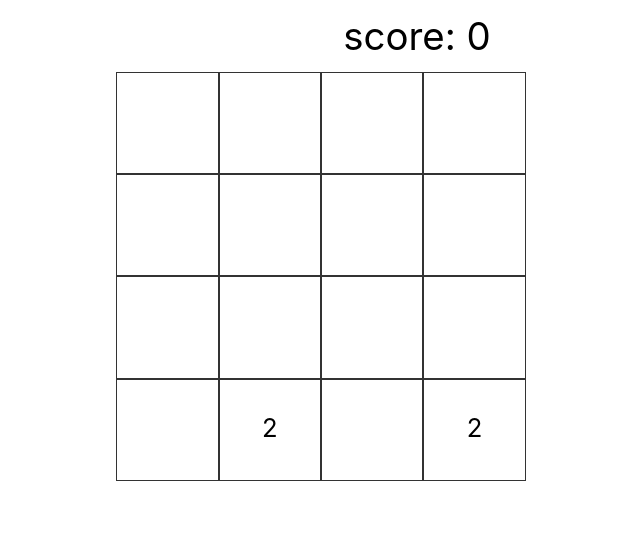
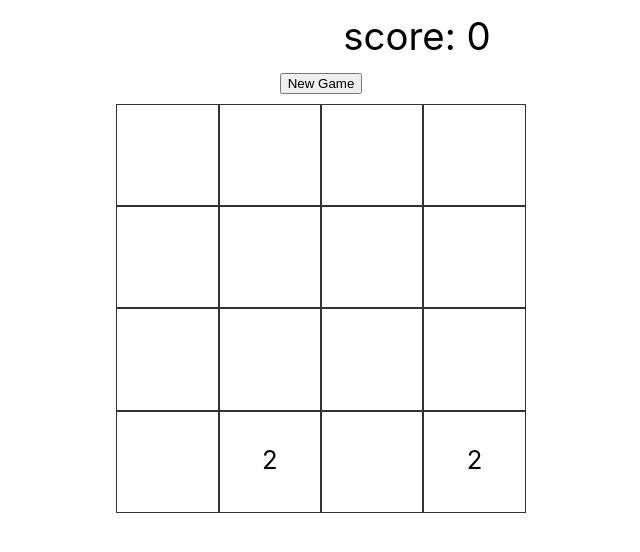
Before and after one commit to RogiesDogiesStudios/2048, a React (Create React App) app: page / in a window 1280 px wide. Shown: the top 552 px of the page, without its empty margins (319-959 px from the left). Built offline with nearby package versions, Linux system fonts and the light colour scheme; the HTML template or start-up script is replaced by a standard one.

Commit message:
Reset button added!

```diff
--- a/src/App.css
+++ b/src/App.css
@@ -23,3 +23,8 @@
     font-size: 3vw;
     margin: 1vw;
 }
+
+.button {
+    text-align: center;
+    margin-bottom: 10px;
+}
--- a/src/KeyListener.tsx
+++ b/src/KeyListener.tsx
@@ -182,14 +182,14 @@ class KeyListener extends Component<KeyListenerProps, KeyListenerState> {
         if(Math.random() > .1)
             newBoard[index1][index2] = this.props.baseNum;
         else
-            newBoard[index1][index2] = this.props.baseNum;
+            newBoard[index1][index2] = this.props.baseNum*2;
 
         //return newBoard to App
         this.props.onChange(newBoard);
         if(this.loseCon(newBoard)) alert("You Lost!");
     }
 
-    loseCon(newBoard: number[][]){
+    loseCon(newBoard: number[][]) {
         //Check if a play can still be made
         for(let i = 0; i < 4; i++){
             //If there is an empty space
@@ -205,10 +205,26 @@ class KeyListener extends Component<KeyListenerProps, KeyListenerState> {
         return true;
     }
 
+    reset() {
+        const newBoard = [[0, 0, 0, 0],[0, 0, 0, 0],[0, 0, 0, 0],[0, 0, 0, 0]];
+
+        this.addNumber(newBoard);
+        this.addNumber(newBoard);
+
+        this.props.onChange(newBoard);
+        this.setState({
+            score: 0
+        })
+    }
+
     render() {
         return(
+            <div>
             <div className="score">score: {this.state.score}</div>
-        );
+            <div className="button"><button onClick={() => this.reset()}>New Game</button></div>
+            </div>
+
+    );
     }
 }
 
```
